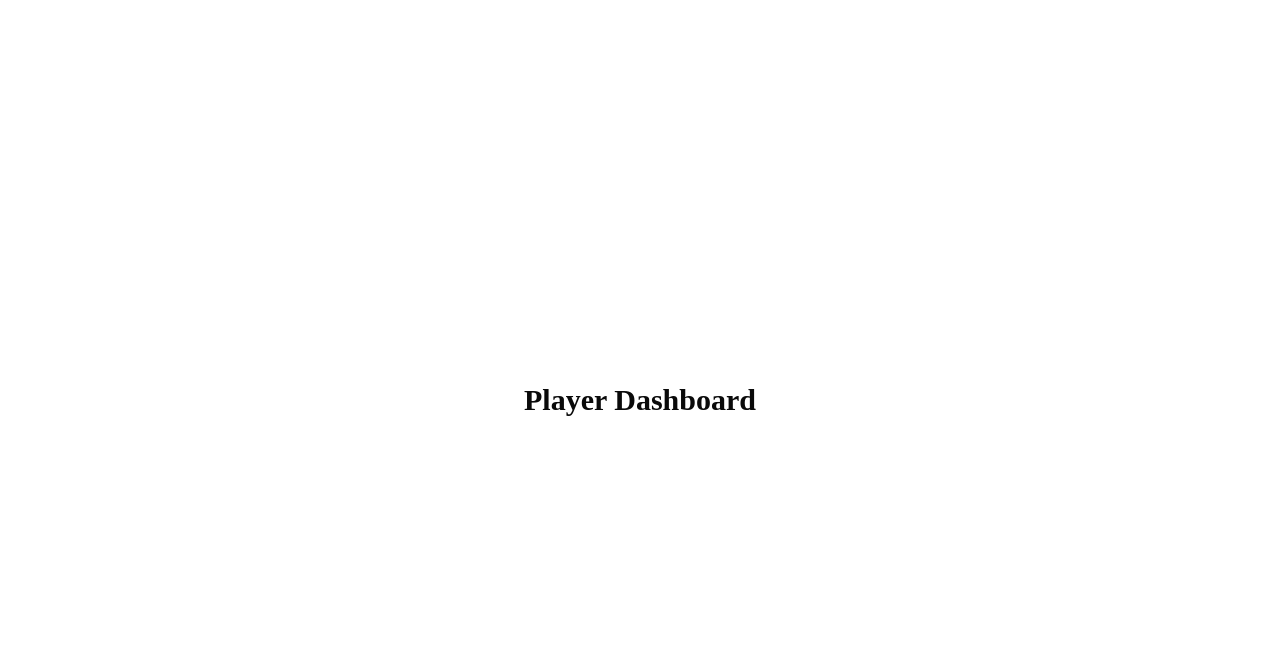
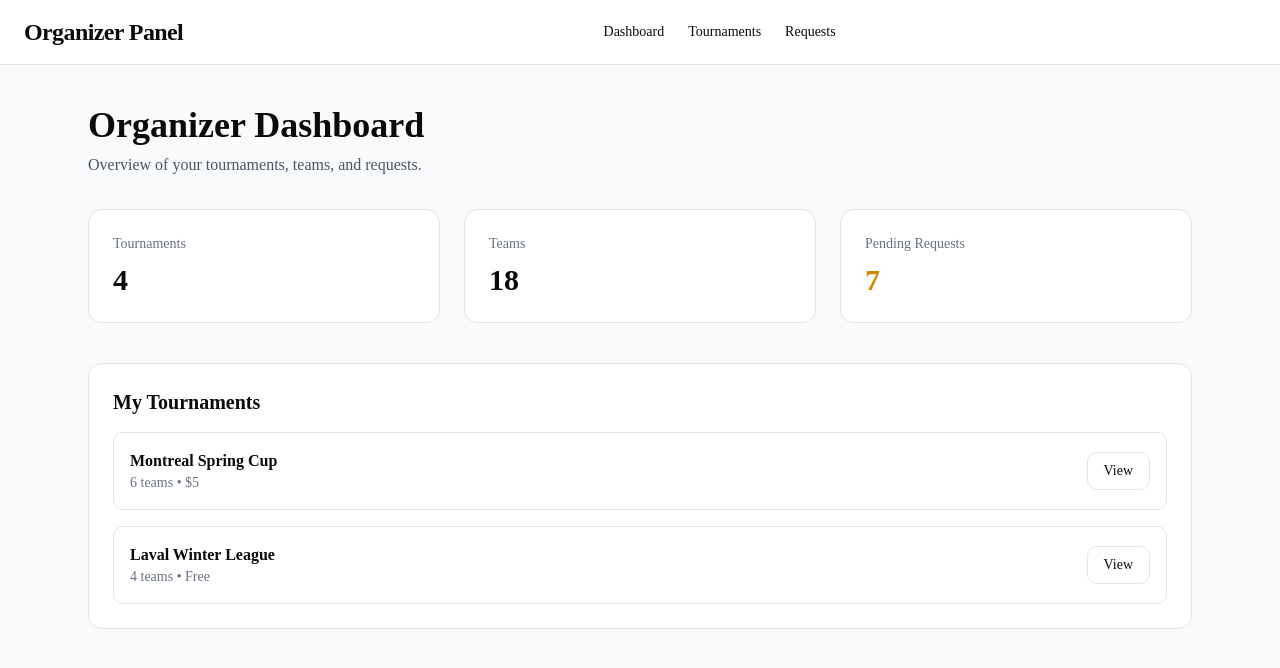
Before and after one commit to Tiger1804z/Hackathon-Sport, a Next.js app: page /dashboard in a window 1280 px wide. Shown: the top 668 px of the page. Built offline with nearby package versions, Linux system fonts and the light colour scheme.

Commit message:
pages: dashboard page init ui

```diff
--- a/src/app/(organizer)/dashboard/page.tsx
+++ b/src/app/(organizer)/dashboard/page.tsx
@@ -1,9 +1,103 @@
-export default function PlayerDashboard() {
+import OrganizerHeader from "@/components/OrganizerHeader";
+
+export default function DashboardPage() {
+
+  const stats = {
+    totalTournaments: 4,
+    totalTeams: 18,
+    pendingRequests: 7,
+  };
+
+  const tournaments = [
+    {
+      id: 1,
+      name: "Montreal Spring Cup",
+      teams: 6,
+      entryFee: 500,
+    },
+    {
+      id: 2,
+      name: "Laval Winter League",
+      teams: 4,
+      entryFee: 0,
+    },
+  ];
+
   return (
-    <div className="min-h-screen flex items-center justify-center">
-      <h1 className="text-3xl font-bold">
-         Player Dashboard
-      </h1>
-    </div>
+    <main className="min-h-screen bg-gray-50">
+      <OrganizerHeader />
+
+      <section className="max-w-6xl mx-auto px-6 py-10">
+
+        {/* TITLE */}
+        <div className="mb-8">
+          <h1 className="text-4xl font-bold">
+            Organizer Dashboard
+          </h1>
+
+          <p className="text-gray-600 mt-2">
+            Overview of your tournaments, teams, and requests.
+          </p>
+        </div>
+
+        {/* STATS CARDS */}
+        <div className="grid grid-cols-1 md:grid-cols-3 gap-6 mb-10">
+
+          <div className="bg-white border rounded-xl p-6">
+            <p className="text-sm text-gray-500">Tournaments</p>
+            <p className="text-3xl font-bold mt-2">
+              {stats.totalTournaments}
+            </p>
+          </div>
+
+          <div className="bg-white border rounded-xl p-6">
+            <p className="text-sm text-gray-500">Teams</p>
+            <p className="text-3xl font-bold mt-2">
+              {stats.totalTeams}
+            </p>
+          </div>
+
+          <div className="bg-white border rounded-xl p-6">
+            <p className="text-sm text-gray-500">Pending Requests</p>
+            <p className="text-3xl font-bold mt-2 text-yellow-600">
+              {stats.pendingRequests}
+            </p>
+          </div>
+
+        </div>
+
+        {/* TOURNAMENT LIST */}
+        <div className="bg-white border rounded-xl p-6">
+
+          <h2 className="text-xl font-semibold mb-4">
+            My Tournaments
+          </h2>
+
+          <div className="space-y-4">
+            {tournaments.map((t) => (
+              <div
+                key={t.id}
+                className="flex items-center justify-between border rounded-lg p-4"
+              >
+                <div>
+                  <h3 className="font-semibold">{t.name}</h3>
+                  <p className="text-sm text-gray-500">
+                    {t.teams} teams •{" "}
+                    {t.entryFee === 0
+                      ? "Free"
+                      : `$${t.entryFee / 100}`}
+                  </p>
+                </div>
+
+                <button className="px-4 py-2 text-sm border rounded-lg hover:bg-gray-100">
+                  View
+                </button>
+              </div>
+            ))}
+          </div>
+
+        </div>
+      </section>
+    </main>
   );
 }
```
